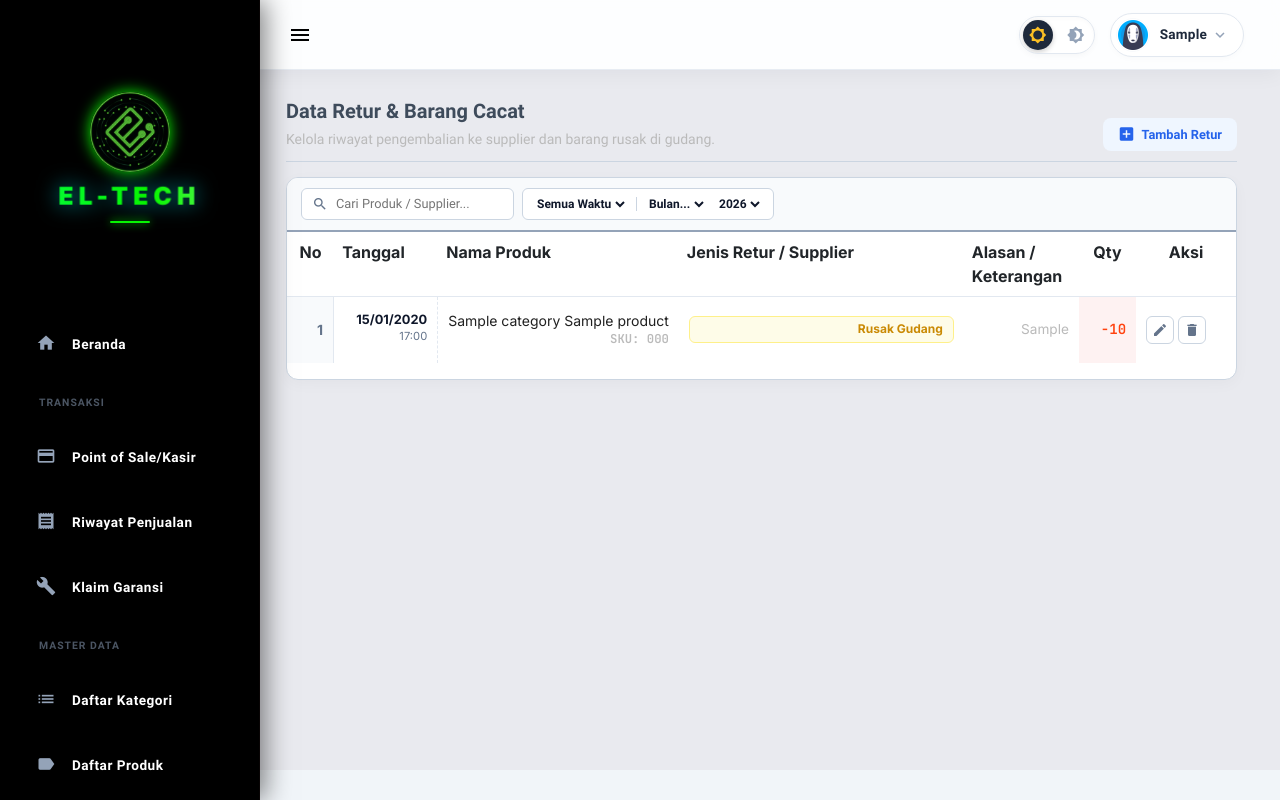
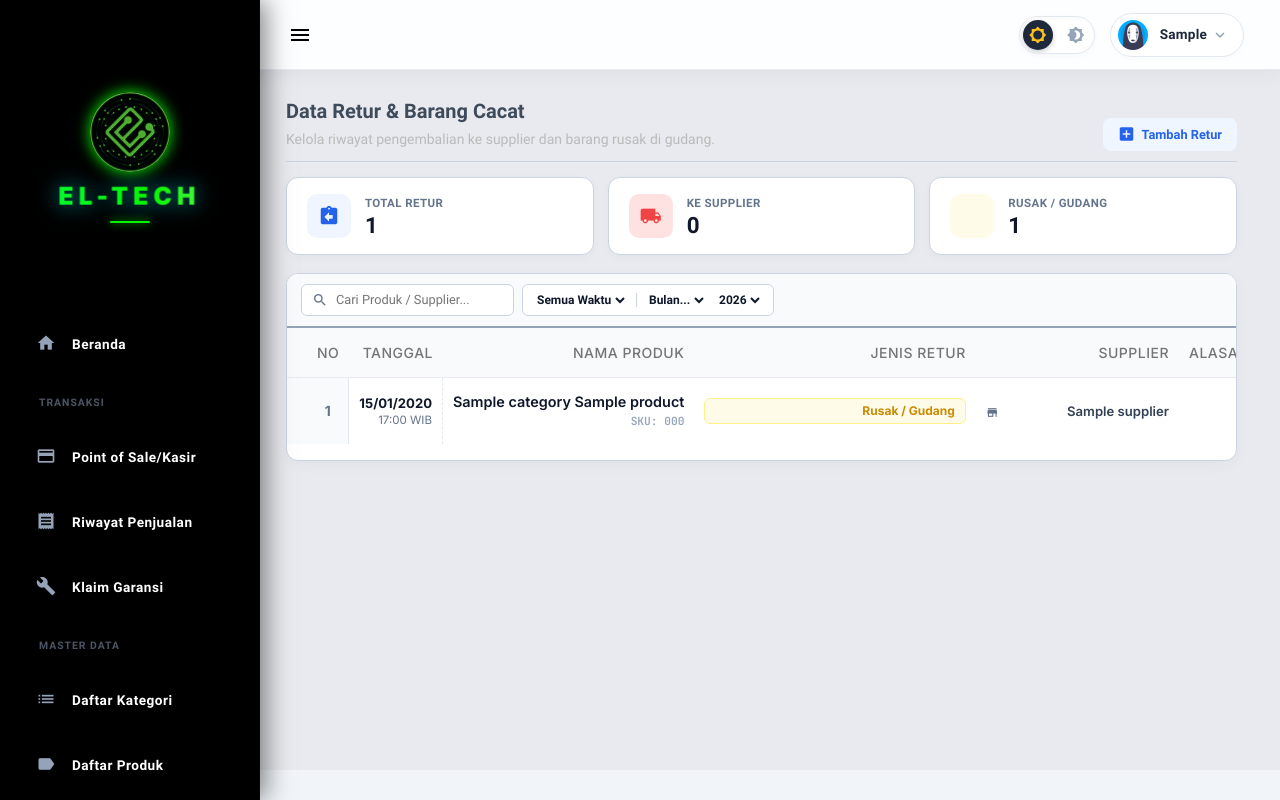
Before and after one commit to fdragon714-dotcom/eltech_pos, a Django app: page /returns in a window 1280 px wide. Run offline with Django 3.2, Linux system fonts and the light colour scheme; a user stored in the database is signed in; tables that the repository leaves empty hold one stand-in row (values such as "Sample post"); parts of the project's set-up code (start-up, migrations or seed data) failed here and were passed over; some libraries are stand-ins or nearby versions.

Commit message:
Improve tampilan halaman retur: tambah summary cards, pisah kolom supplier, perbaiki thead, dan update summary otomatis saat filter

```diff
--- a/posApp/templates/posApp/returns.html
+++ b/posApp/templates/posApp/returns.html
@@ -64,6 +64,29 @@
     .btn-icon-only i { font-size: 16px !important; }
     .btn-icon-only:hover { background: #f1f5f9; color: var(--c-blue); border-color: var(--c-blue); }
     .btn-icon-only.del:hover { background: #fee2e2; color: #ef4444; border-color: #ef4444;}
+
+    /* Summary Cards */
+    .summary-grid { display: grid; grid-template-columns: repeat(3, 1fr); gap: 14px; margin-bottom: 18px; }
+    .summary-card {
+        background: #fff; border-radius: 12px; border: 1px solid var(--c-border);
+        padding: 16px 20px; display: flex; align-items: center; gap: 14px;
+        box-shadow: 0 2px 8px rgba(0,0,0,0.03);
+    }
+    .summary-card .icon-wrap {
+        width: 44px; height: 44px; border-radius: 10px;
+        display: flex; align-items: center; justify-content: center; flex-shrink: 0;
+    }
+    .summary-card .icon-wrap i { font-size: 22px; }
+    .summary-card .s-label { font-size: 0.72rem; font-weight: 600; color: #64748b; text-transform: uppercase; letter-spacing: 0.4px; margin-bottom: 2px; }
+    .summary-card .s-value { font-size: 1.4rem; font-weight: 800; color: #0f172a; line-height: 1; }
+    .ic-red { background: #fee2e2; color: #ef4444; }
+    .ic-yellow { background: #fefce8; color: #ca8a04; }
+    .ic-blue { background: #eff6ff; color: #2563eb; }
+
+    /* Empty state */
+    .empty-state { padding: 60px 20px; text-align: center; }
+    .empty-state i { font-size: 52px; color: #cbd5e1; display: block; margin-bottom: 12px; }
+    .empty-state p { color: #94a3b8; font-size: 0.9rem; margin: 0; }
 </style>
 
 <div class="mdc-layout-grid__cell stretch-card mdc-layout-grid__cell--span-12">
@@ -80,6 +103,31 @@
                 </a>
             </div>
             {% endif %}
+        </div>
+
+        <!-- Summary Cards -->
+        <div class="summary-grid">
+            <div class="summary-card">
+                <div class="icon-wrap ic-blue"><i class="material-icons">assignment_return</i></div>
+                <div>
+                    <div class="s-label">Total Retur</div>
+                    <div class="s-value" id="total-retur">{{ returns|length }}</div>
+                </div>
+            </div>
+            <div class="summary-card">
+                <div class="icon-wrap ic-red"><i class="material-icons">local_shipping</i></div>
+                <div>
+                    <div class="s-label">Ke Supplier</div>
+                    <div class="s-value" id="total-supplier">0</div>
+                </div>
+            </div>
+            <div class="summary-card">
+                <div class="icon-wrap ic-yellow"><i class="material-icons">inventory_2</i></div>
+                <div>
+                    <div class="s-label">Rusak / Gudang</div>
+                    <div class="s-value" id="total-gudang">0</div>
+                </div>
+            </div>
         </div>
 
         <div class="main-card">
@@ -115,66 +163,80 @@
             <div class="table-responsive">
                 <table class="table table-modern w-100" id="return-table">
                     <colgroup>
-                        <col width="5%">
-                        <col width="15%">
-                        <col width="25%">
+                        <col width="4%">
+                        <col width="12%">
+                        <col width="22%">
+                        <col width="18%">
+                        <col width="10%">
                         <col width="20%">
-                        <col width="15%">
-                        <col width="10%">
-                        <col width="10%">
+                        <col width="8%">
+                        <col width="6%">
                     </colgroup>
+                    <thead>
                         <tr>
-                            <th width="5%" class="text-center">No</th>
-                            <th width="15%">Tanggal</th>
-                            <th width="25%">Nama Produk</th>
-                            <th width="20%">Jenis Retur / Supplier</th>
-                            <th width="15%">Alasan / Keterangan</th>
-                            <th width="10%" class="text-center">Qty</th>
-                            <th width="10%" class="text-center">Aksi</th>
+                            <th class="text-center">No</th>
+                            <th>Tanggal</th>
+                            <th>Nama Produk</th>
+                            <th>Jenis Retur</th>
+                            <th>Supplier</th>
+                            <th>Alasan / Keterangan</th>
+                            <th class="text-center">Qty</th>
+                            <th class="text-center">Aksi</th>
                         </tr>
                     </thead>
                     <tbody>
                         {% for ret in returns %}
-                        <tr class="return-row" data-fulldate="{{ ret.date_added|date:'Y-m-d' }}" data-product="{{ ret.product_id.name }}" data-supplier="{{ ret.supplier_id.name|default:'' }}">
+                        <tr class="return-row" data-fulldate="{{ ret.date_added|date:'Y-m-d' }}" data-product="{{ ret.product_id.name }}" data-supplier="{{ ret.supplier_id.name|default:'' }}" data-type="{{ ret.type }}">
                             <td class="text-center fw-bold row-number" style="color: #64748b; background: #f8fafc; border-right: 1px solid #e2e8f0;">{{ forloop.counter }}</td>
                             <td class="align-middle" style="border-right: 1px dashed #e2e8f0;">
-                                <div style="font-weight: 700; font-size: 0.8rem; color: #0f172a;">{{ ret.date_added|date:'d/m/Y' }}</div>
-                                <div style="font-size: 0.7rem; color: #64748b; margin-bottom: 4px;">{{ ret.date_added|date:'H:i' }}</div>
+                                <div style="font-weight: 700; font-size: 0.82rem; color: #0f172a;">{{ ret.date_added|date:'d/m/Y' }}</div>
+                                <div style="font-size: 0.72rem; color: #64748b;">{{ ret.date_added|date:'H:i' }} WIB</div>
                             </td>
-                            <td class="product-name-col align-middle">
-                                {{ ret.product_id.category_id.name }} {{ ret.product_id.name }}
-                                <div class="text-muted small" style="font-family: 'JetBrains Mono', monospace; font-weight:normal;">SKU: {{ ret.product_id.code }}</div>
+                            <td class="align-middle">
+                                <div class="product-name-col">{{ ret.product_id.category_id.name }} {{ ret.product_id.name }}</div>
+                                <div style="font-family: 'JetBrains Mono', monospace; font-size: 0.7rem; color: #94a3b8; margin-top: 2px;">SKU: {{ ret.product_id.code }}</div>
                             </td>
                             <td class="align-middle">
                                 {% if ret.type == 'Kembalikan ke Supplier' %}
                                     <span class="status-badge status-supplier">
-                                        <i class="material-icons" style="font-size: 14px;">local_shipping</i> Supplier
+                                        <i class="material-icons" style="font-size: 13px;">local_shipping</i> Ke Supplier
                                     </span>
-                                    {% if ret.supplier_id %}
-                                    <div class="small fw-bold mt-1 text-dark" style="color: #3b82f6;"><i class="material-icons" style="font-size:12px; vertical-align:middle;">local_shipping</i> {{ ret.supplier_id.name }}</div>
-                                    {% endif %}
                                 {% else %}
                                     <span class="status-badge status-gudang">
-                                        <i class="material-icons" style="font-size: 14px;">inventory_2</i> Rusak Gudang
+                                        <i class="material-icons" style="font-size: 13px;">inventory_2</i> Rusak / Gudang
                                     </span>
                                 {% endif %}
                             </td>
-                            <td class="align-middle text-muted" style="font-size: 0.85rem;">{{ ret.reason|default:"-" }}</td>
-                            <td class="product-qty-col align-middle text-danger" style="background: #fef2f2;">-{{ ret.qty|floatformat:"0" }}</td>
+                            <td class="align-middle" style="font-size: 0.82rem; font-weight: 600; color: #334155;">
+                                {% if ret.supplier_id %}
+                                    <i class="material-icons" style="font-size: 13px; vertical-align: middle; color: #64748b;">storefront</i>
+                                    {{ ret.supplier_id.name }}
+                                {% else %}
+                                    <span class="text-muted">—</span>
+                                {% endif %}
+                            </td>
+                            <td class="align-middle text-muted" style="font-size: 0.82rem;">{{ ret.reason|default:"—" }}</td>
+                            <td class="product-qty-col align-middle text-danger" style="background: #fef2f2; font-size: 1rem;">
+                                <span>-{{ ret.qty|floatformat:"0" }}</span>
+                            </td>
                             <td class="text-center align-middle">
+                                <div class="d-flex justify-content-center gap-1">
                                     <a class="btn-icon-only" href="{% url 'manage-return-page' %}?id={{ ret.id }}" title="Edit">
                                         <i class="material-icons">edit</i>
                                     </a>
                                     <button class="btn-icon-only del delete-data" type="button" data-id="{{ ret.id }}" title="Hapus">
                                         <i class="material-icons">delete</i>
                                     </button>
+                                </div>
                             </td>
                         </tr>
                         {% empty %}
                         <tr>
-                            <td colspan="7" class="text-center py-5 text-muted">
-                                <i class="material-icons d-block mb-2" style="font-size: 48px; color: #cbd5e1;">assignment_return</i>
-                                Belum ada riwayat data retur atau barang cacat.
+                            <td colspan="8">
+                                <div class="empty-state">
+                                    <i class="material-icons">assignment_return</i>
+                                    <p>Belum ada riwayat data retur atau barang cacat.</p>
+                                </div>
                             </td>
                         </tr>
                         {% endfor %}
@@ -189,6 +251,9 @@
 {% block ScriptBlock %}
 <script>
     $(function() {
+        // Hitung summary cards saat load
+        updateSummaryCards();
+
         $('.delete-data').click(function() {
             var id = $(this).attr('data-id');
             Swal.fire({
@@ -208,6 +273,19 @@
             })
         })
     })
+
+    function updateSummaryCards() {
+        let total = 0, supplier = 0, gudang = 0;
+        $('.return-row:visible').each(function() {
+            total++;
+            const type = $(this).attr('data-type') || '';
+            if (type === 'Kembalikan ke Supplier') supplier++;
+            else gudang++;
+        });
+        $('#total-retur').text(total);
+        $('#total-supplier').text(supplier);
+        $('#total-gudang').text(gudang);
+    }
 
     function applyFilter() {
         const period = $('#filter-period').val(), month = $('#filter-month').val(), year = $('#filter-year').val();
@@ -243,14 +321,15 @@
             if (isVisible) { $(this).show(); $(this).find('.row-number').text(visibleCounter++); }
             else { $(this).hide(); }
         });
+
+        // Update summary cards setelah filter
+        updateSummaryCards();
     }
 
     function delete_return(id) {
         start_loader();
         $.ajax({
-            headers: {
-                "X-CSRFToken": '{{csrf_token}}'
-            },
+            headers: { "X-CSRFToken": '{{csrf_token}}' },
             url: "{% url 'delete-return' %}",
             method: "POST",
             data: { id: id },
```
Lines whose indentation alone changed are shown as unchanged.
